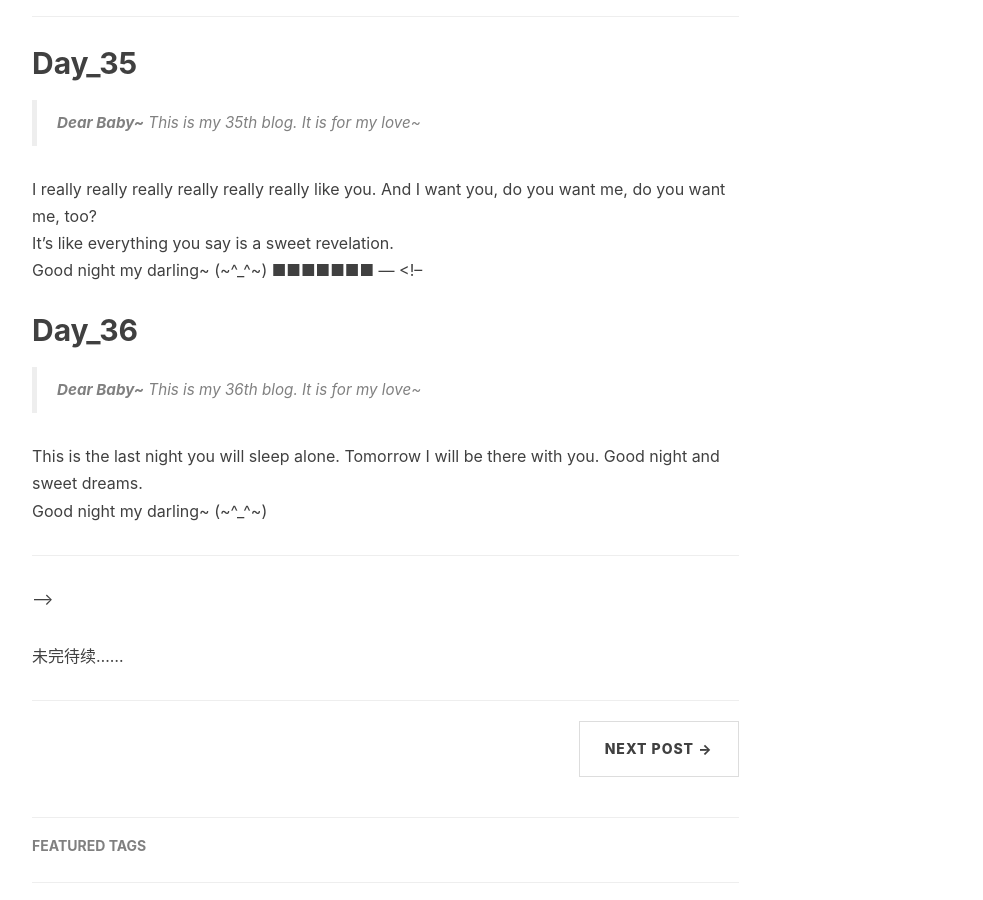
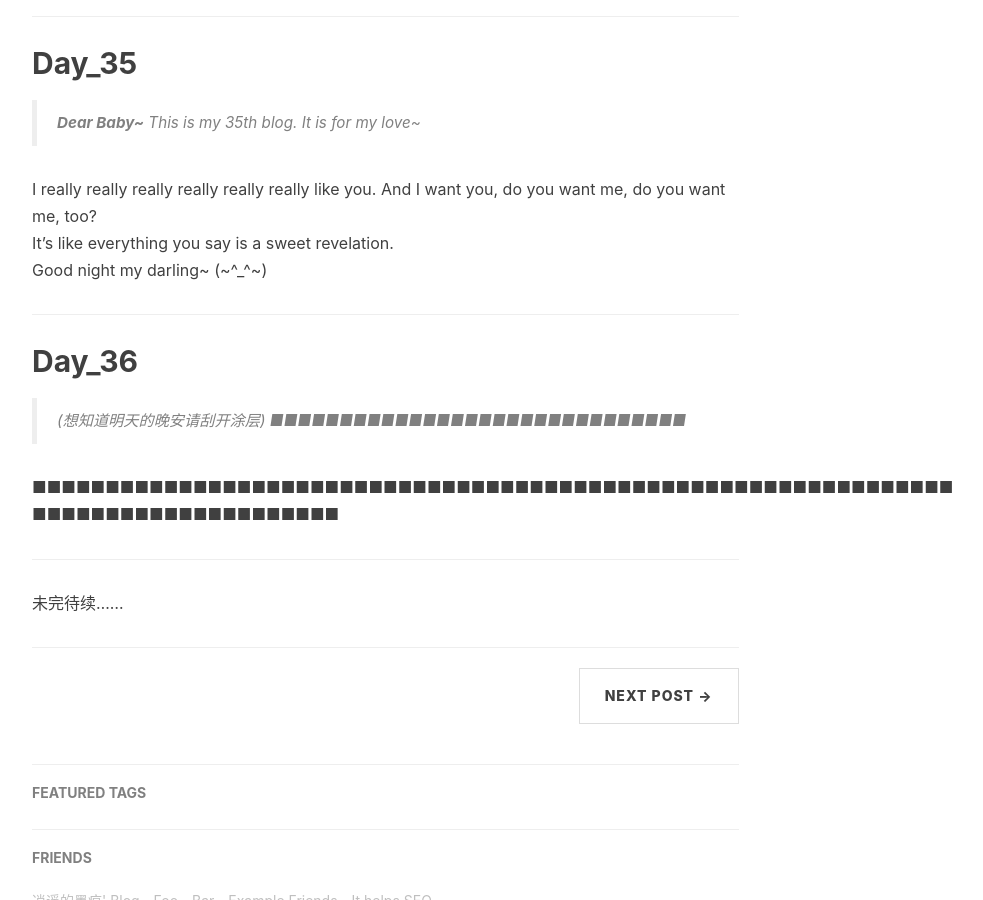
Before and after one commit to Big1ce/Big1ce.github.io, a Jekyll site: the page built from _posts/2019-08-16-good-night.markdown, in a window 1280 px wide and 900 px high, scrolled down 10025 px. Shown: the whole window, without its empty margins (233-1216 px from the left). Built offline with Jekyll 4.4.1, drawn with Linux system fonts in a browser that asks for light colours; nearby versions of some CDN libraries; comment, search, counter and statistics services are not loaded.

Commit message:
test_post_day_36

```diff
--- a/_posts/2019-08-16-good-night.markdown
+++ b/_posts/2019-08-16-good-night.markdown
@@ -430,8 +430,20 @@
 I really really really really really really like you. And I want you, do you want me, do you want me, too?
 <br>It's like everything you say is a sweet revelation.
 <br>Good night my darling~ (~^_^~)
-■■■■■■■
+
 ---
+<p id = "Day_36"></p>
+## Day_36
+
+> (想知道明天的晚安请刮开涂层)
+> ■■■■■■■■■■■■■■■■■■■■■■■■■■■■■■
+
+■■■■■■■■■■■■■■■■■■■■■■■■■■■■■■■■■■■■■■■■■■■■■■■■■■■■■■■■■■■■■■■
+<br>■■■■■■■■■■■■■■■■■■■■■
+
+---
+
+
 <!--
 <p id = "Day_36"></p>
 ## Day_36
```
